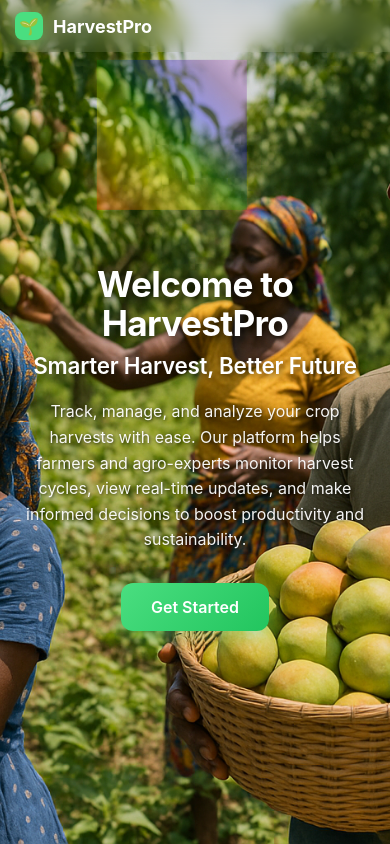
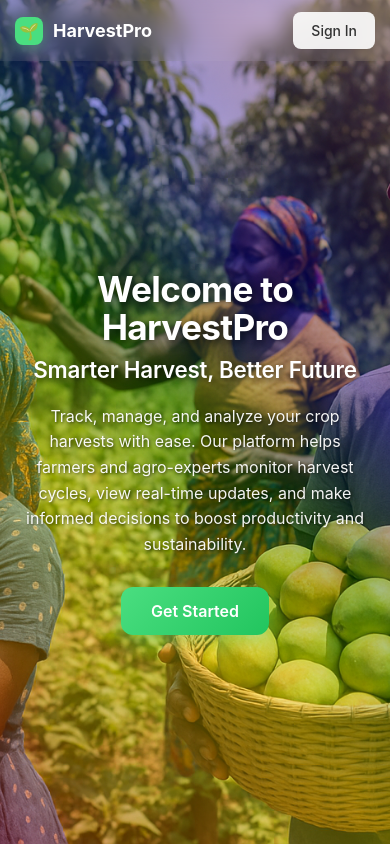
Before and after one commit to KRD66/crop-management-system, a Django app: page / in a window 390 px wide. Run offline with Django 5.2, Linux system fonts and the light colour scheme; parts of the project's set-up code (start-up, migrations or seed data) failed here and were passed over.

Commit message:
feat added to contain the screen

```diff
--- a/monitoring/templates/monitoring/landing.html
+++ b/monitoring/templates/monitoring/landing.html
@@ -30,40 +30,31 @@
             overflow: hidden;
         }
 
-        /* Shapeless Rapid Popping Rainbow Overlay */
+        /* Full-Screen Rapid Flash Rainbow Overlay */
         .hero-section::before,
         .hero-section::after {
             content: '';
             position: absolute;
-            width: 300px;
-            height: 300px;
+            top: 0;
+            left: 0;
+            width: 100%;
+            height: 100%;
             background: linear-gradient(45deg, red, orange, yellow, green, blue, indigo, violet);
             opacity: 0;
             z-index: 1; /* Above background, below content */
             pointer-events: none; /* Allow clicks to pass through */
-            animation: rainbowFlash 0.4s infinite;
+            animation: rainbowFullFlash 0.4s infinite;
         }
 
         .hero-section::after {
             animation-delay: 0.2s; /* Offset for overlapping flashes */
         }
 
-        @keyframes rainbowFlash {
+        @keyframes rainbowFullFlash {
             0% { opacity: 0; }
-            20% { opacity: 0.3; transform: translate(var(--x), var(--y)); }
+            20% { opacity: 0.3; }
             80% { opacity: 0.3; }
-            100% { opacity: 0; transform: translate(0, 0); }
-        }
-
-        /* Randomize positions using CSS custom properties */
-        .hero-section::before {
-            --x: 70vw; /* Random X (right side) */
-            --y: 20vh; /* Random Y (middle top) */
-        }
-
-        .hero-section::after {
-            --x: 30vw; /* Random X (left side) */
-            --y: 80vh; /* Random Y (middle bottom) */
+            100% { opacity: 0; }
         }
 
         /* Header */
@@ -285,12 +276,6 @@
             .hero-section {
                 background-attachment: scroll;
             }
-
-            .hero-section::before,
-            .hero-section::after {
-                width: 200px;
-                height: 200px; /* Adjusted for mobile */
-            }
         }
 
         @media (max-width: 480px) {
@@ -332,12 +317,6 @@
             .get-started-btn {
                 padding: 14px 30px;
                 font-size: 1rem;
-            }
-
-            .hero-section::before,
-            .hero-section::after {
-                width: 150px;
-                height: 150px; /* Adjusted for small screens */
             }
         }
 
@@ -393,6 +372,7 @@
                 <div class="logo-icon">🌱</div>
                 <span>HarvestPro</span>
             </div>
+            <a href="/login/" class="sign-in-btn">Sign In</a>
         </header>
 
         <main class="hero-content">
```
